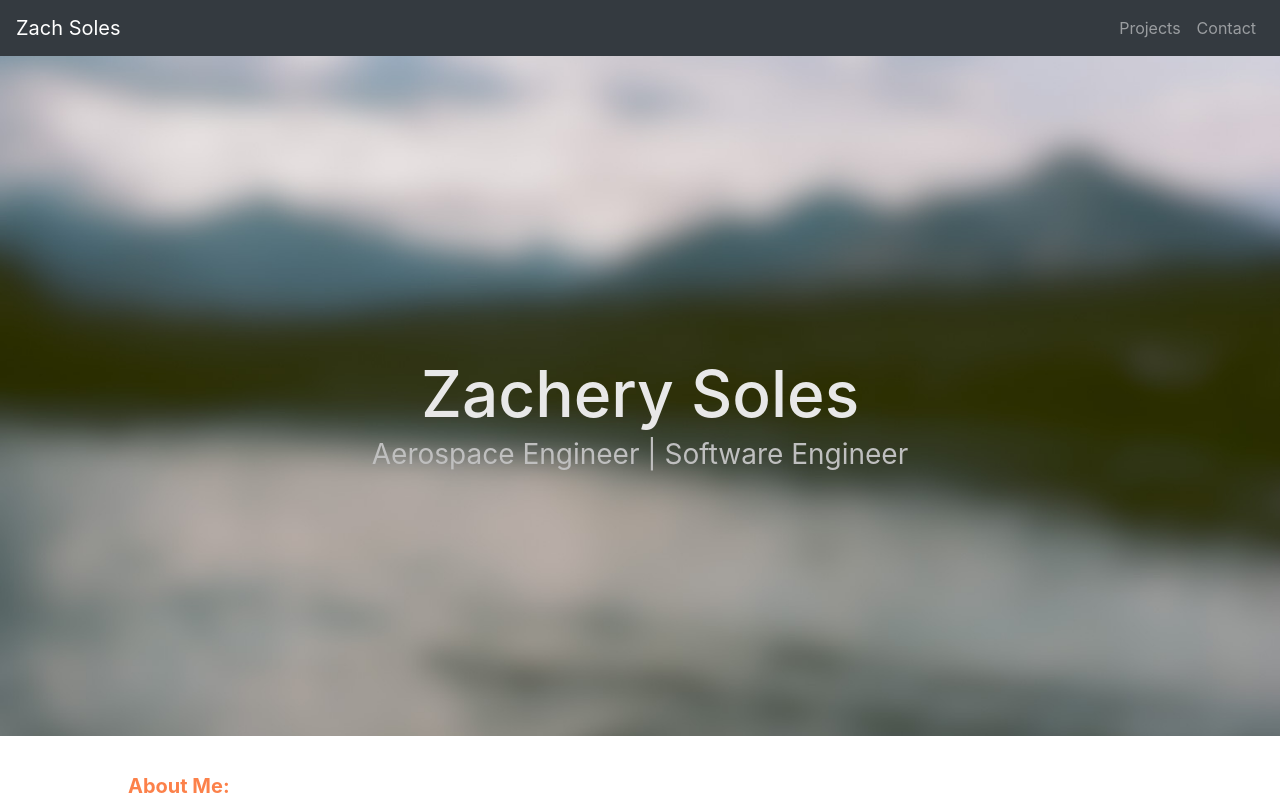
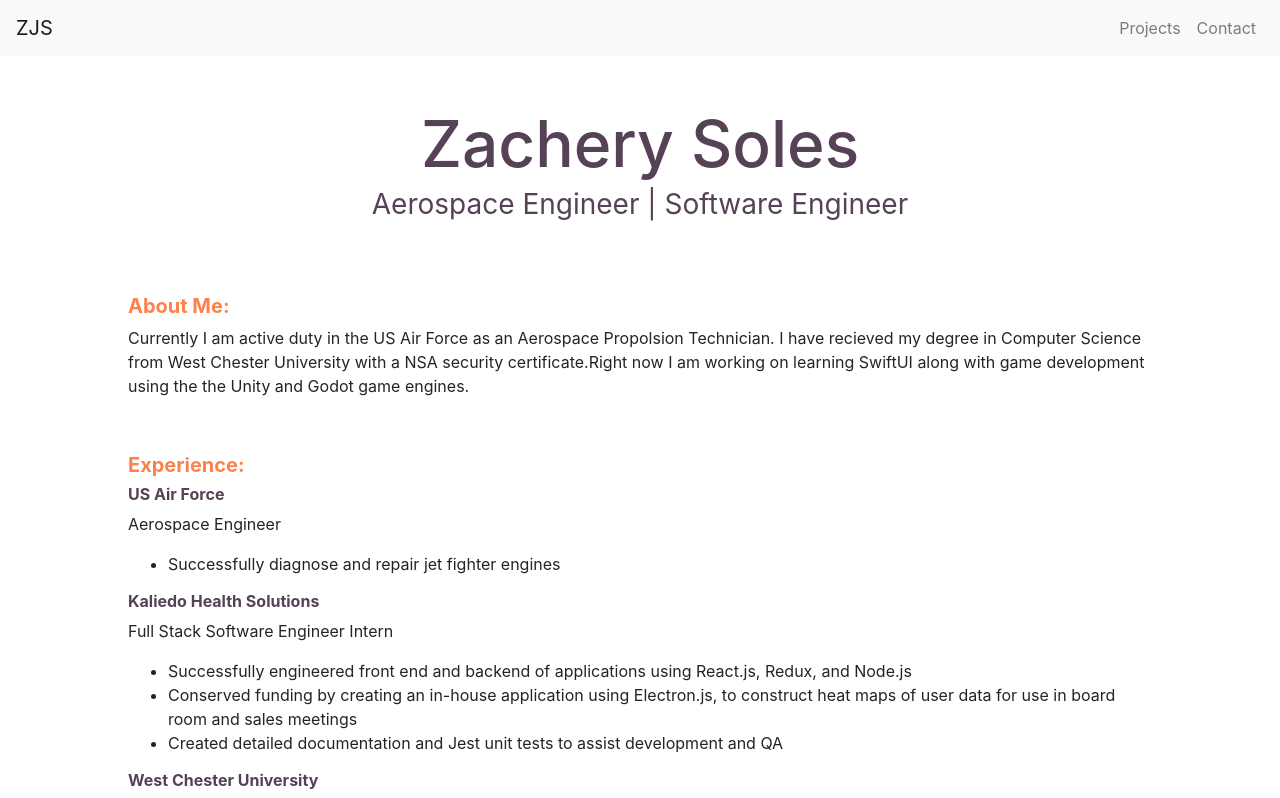
Before and after one commit to ZachSoles/my-app, a React (Create React App) app: page /#/ in a window 1280 px wide. Shown: the top 798 px of the page. Built offline with nearby package versions, Linux system fonts and the light colour scheme.

Commit message:
Updated homepage to new look
Not decided if I want to remove the image or not

```diff
--- a/src/Components/Homepage/Homepage.css
+++ b/src/Components/Homepage/Homepage.css
@@ -1,23 +1,30 @@
 .hero {
     margin: 0 auto;
     text-align: center;
-    padding-top: 300px;
-    background-image: url(../Resources/background.JPEG);;
-    height: 85vh;
+    padding-top: 50px;
+    /* background-image: url(../Resources/background.JPEG);; */
+    height: 25vh;
     background-size: cover;
     /* width: 100%; */
     background-repeat: no-repeat;
     margin:0px auto;
 }
 
+.img {
+    height:50vh;
+    width: 40vw;
+    border-radius: 50%;
+
+}
+
 .Homeh1 {
     margin: 0;
     font-size: 4rem;
-    color: #e8e8e8;
+    color: #564256;
 }
 
 .Homep {
     font-weight: 700px;
     font-size: 1.75rem;
-    color: #bfbfbf;
+    color: #564256;
 }
--- a/src/Components/Homepage/Homepage.js
+++ b/src/Components/Homepage/Homepage.js
@@ -1,12 +1,14 @@
 import React from 'react';
 import Button from 'react-bootstrap/Button';
 import 'bootstrap/dist/css/bootstrap.min.css';
+import image from '../Resources/me.jpeg';
 // import '../ComponentsCSS/Homepage.css';
 import './Homepage.css';
 
 function Homepage() {
   return (
     <div className = "hero">
+        {/* <img className="img" src={image} alt="An Image of ME"/> */}
         <h1 className = "Homeh1" >Zachery Soles</h1>
         <p className = "Homep" >Aerospace Engineer | Software Engineer</p>
         {/* <Button href = "/#/about" variant = "outline-light" >Click here to see about me</Button> */}
--- a/src/Components/NavBar.js
+++ b/src/Components/NavBar.js
@@ -10,8 +10,8 @@ import 'bootstrap/dist/css/bootstrap.min.css';
 function NavBar() {
   return (
     // <Navbar collapseOnSelect expand="lg" bg="light" variant="light" >
-    <Navbar expand="md" bg="dark" variant="dark">
-      <Navbar.Brand href="/">Zach Soles</Navbar.Brand>
+    <Navbar expand="md" bg="light" variant="light">
+      <Navbar.Brand href="/">ZJS</Navbar.Brand>
       <Navbar.Toggle aria-controls="responsive-navbar-nav" />
       <Navbar.Collapse id="responsive-navbar-nav">
         <Nav className="mr-auto">
```
Also changed, not shown: src/Components/Resources/image.jpeg (deleted), src/Components/Resources/me.jpeg.
